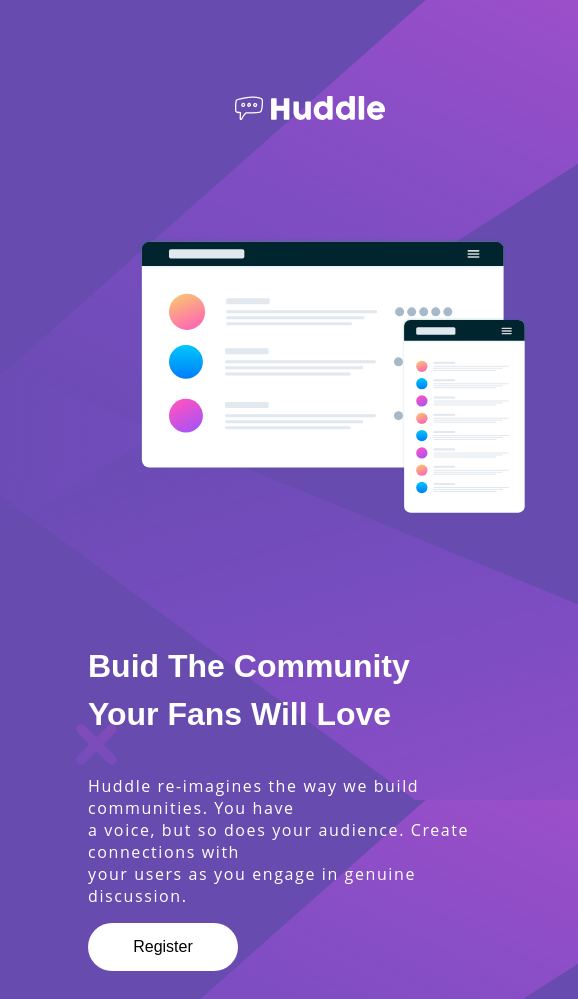
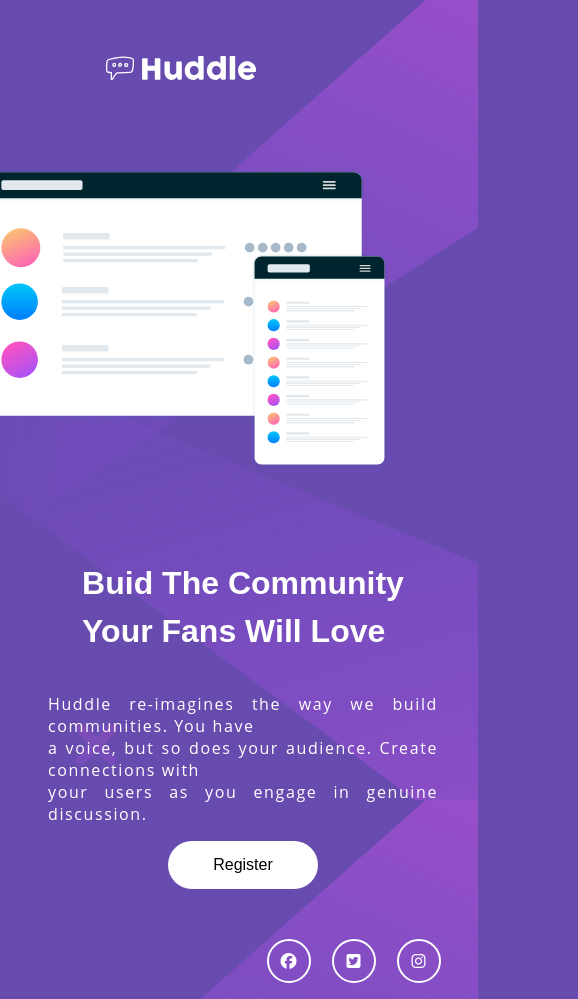
Before and after one commit to jpbiz/Huddle-Landing-Page-Clone, a plain HTML site: page index.html in a window 390 px wide. Shown: the top 999 px of the page, 578 px wide, since content can reach past the window. Drawn offline with Linux system fonts and the light colour scheme.

Commit message:
Media_adj-logo

```diff
--- a/index.css
+++ b/index.css
@@ -95,39 +95,55 @@
 
   @media (max-width: 768px) {
     body {
-        padding: 80px;
+        padding: 40px;
         width: 100%;
         align-items: flex-start;
     }
     .container {
         display: flex;
         flex-direction: column;
-        justify-content: center;
-        align-items: center;
-        grid-gap: 50px;
+        justify-content: start;
+        align-items: start;
+        grid-gap: 20px;
     }
     .container .logo img {
         display: flex;
         justify-content: start;
         align-items: start;
     }
-    .illustration img {
+    .illustration {
+        display: flex;
         height: 100%;
         width: 100%;
+        justify-content: end;
+        align-items: end;
+    }
+    .illustration img {
+        display: flex;
+        height: 300px;
+        width: 500px;
+        justify-content: start;
+        align-items: start;
+        flex-direction: column;
     }
     .content {
         display: flex;
         justify-content: start;
-        align-items: start;
+        align-items: center;
         flex-direction: column;
     }
     .content h1 {
         line-height: 1.5;
     }
     .content p {
-        text-align:start;
-        max-width: 600px;
+        text-align:justify;
+        width: 100%;
         letter-spacing: 1.6px;
+    }
+    .content button {
+        display: flex;
+        justify-content: center;
+        align-items: center;
     }
     .icon {
         justify-content: center;
```
